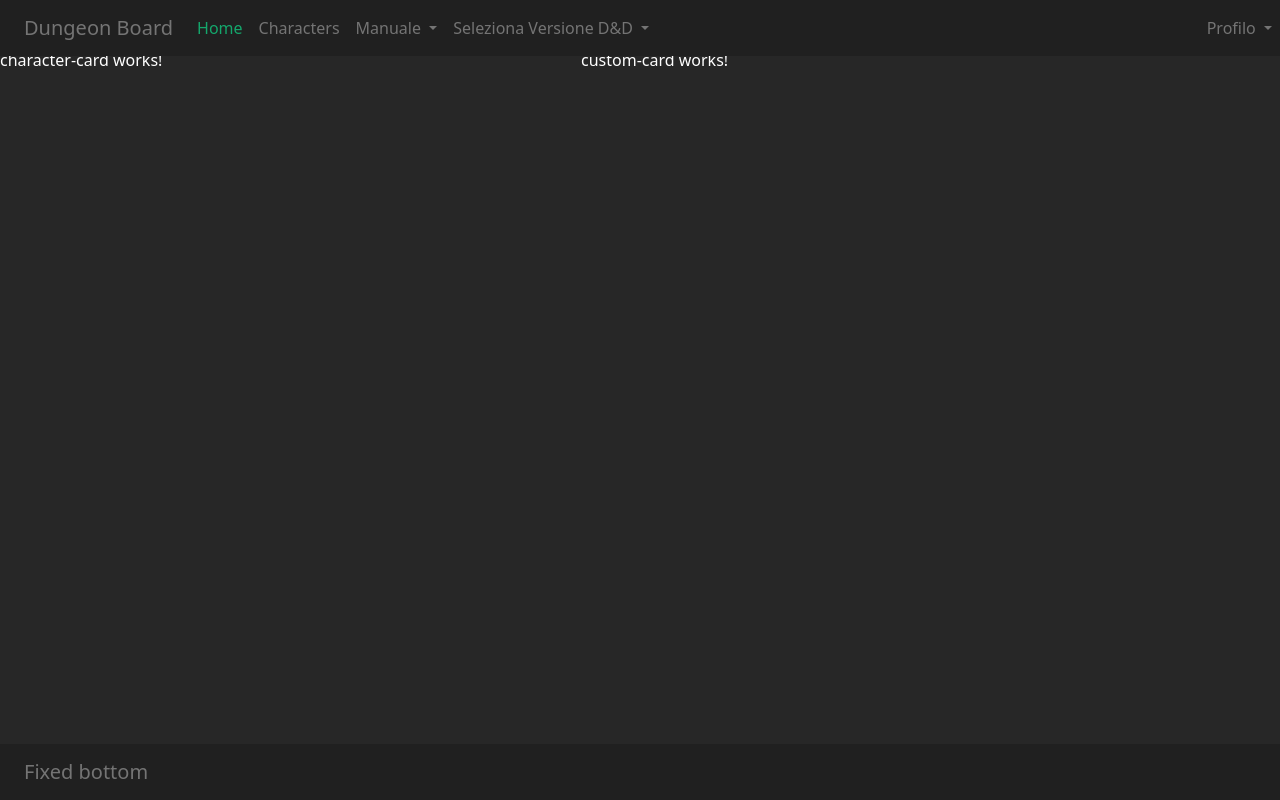
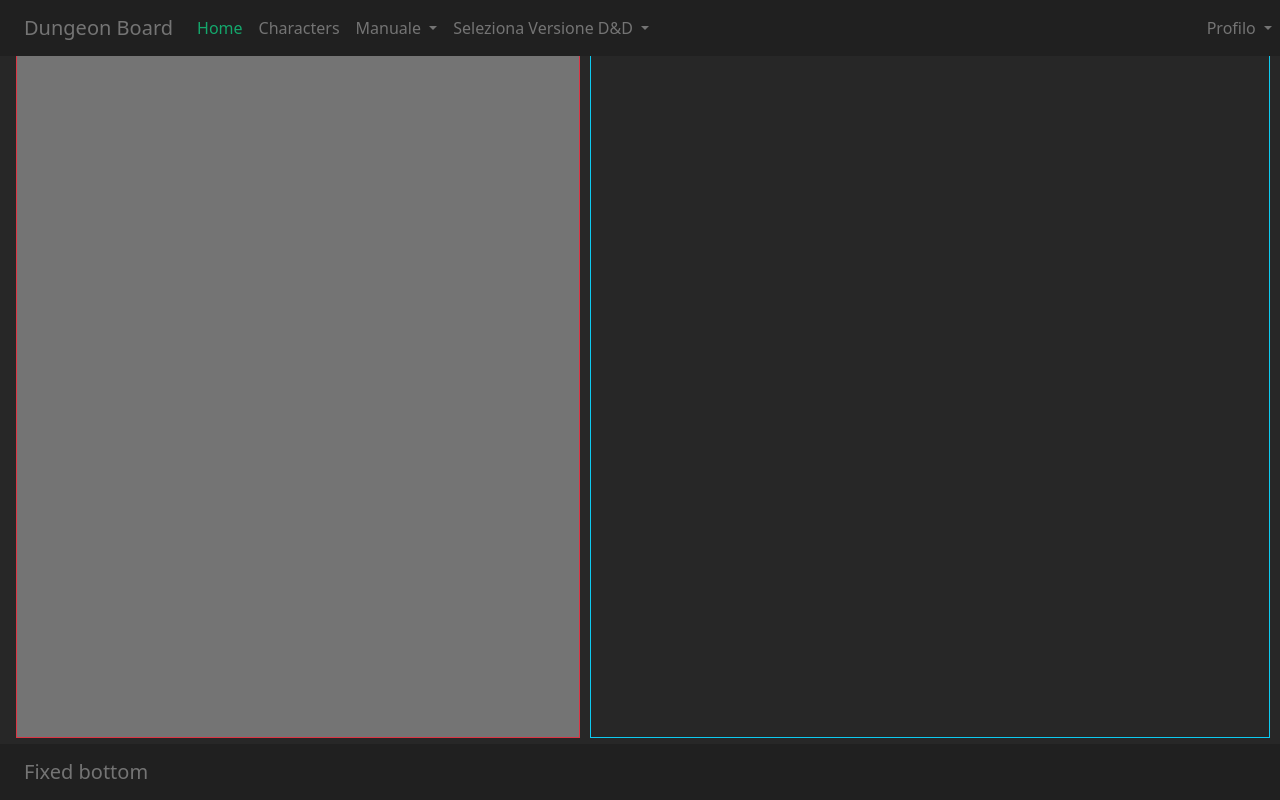
Before and after one commit to dgett130/dungeon-board, an Angular app: page /home in a window 1280 px wide. Built offline with nearby package versions, Linux system fonts and the light colour scheme.

Commit message:
feat: start character-card and fix positioning

```diff
--- a/src/app/core/custom-card/custom-card.component.html
+++ b/src/app/core/custom-card/custom-card.component.html
@@ -1 +1,2 @@
-<p>custom-card works!</p>
+<div class="container border border-1 border-info w-100 h-100">
+</div>
--- a/src/app/features/private/character-card/character-card.component.css
+++ b/src/app/features/private/character-card/character-card.component.css
@@ -0,0 +1,3 @@
+#character-card {
+  background: #747474;
+}
--- a/src/app/features/private/character-card/character-card.component.html
+++ b/src/app/features/private/character-card/character-card.component.html
@@ -1 +1,2 @@
-<p>character-card works!</p>
+<div class="container border border-1 border-danger w-100 h-100" id="character-card">
+</div>
--- a/src/app/features/private/home/home.component.css
+++ b/src/app/features/private/home/home.component.css
@@ -3,9 +3,9 @@
   grid-template-columns: 45% 1fr;
   grid-template-areas:
     "character-card custom-cards";
-  gap: 5px;
-  width: 100%;
-  height: 100%;
+  gap: 10px;
+  width: 98%;
+  height: 98%;
   margin: 0;
   color: white;
 }
--- a/src/app/features/private/home/home.component.html
+++ b/src/app/features/private/home/home.component.html
@@ -1,4 +1,4 @@
-<div class="home-container">
+<div class="ms-3 home-container">
   <div class="character-card-container">
     <app-character-card/>
   </div>
```
